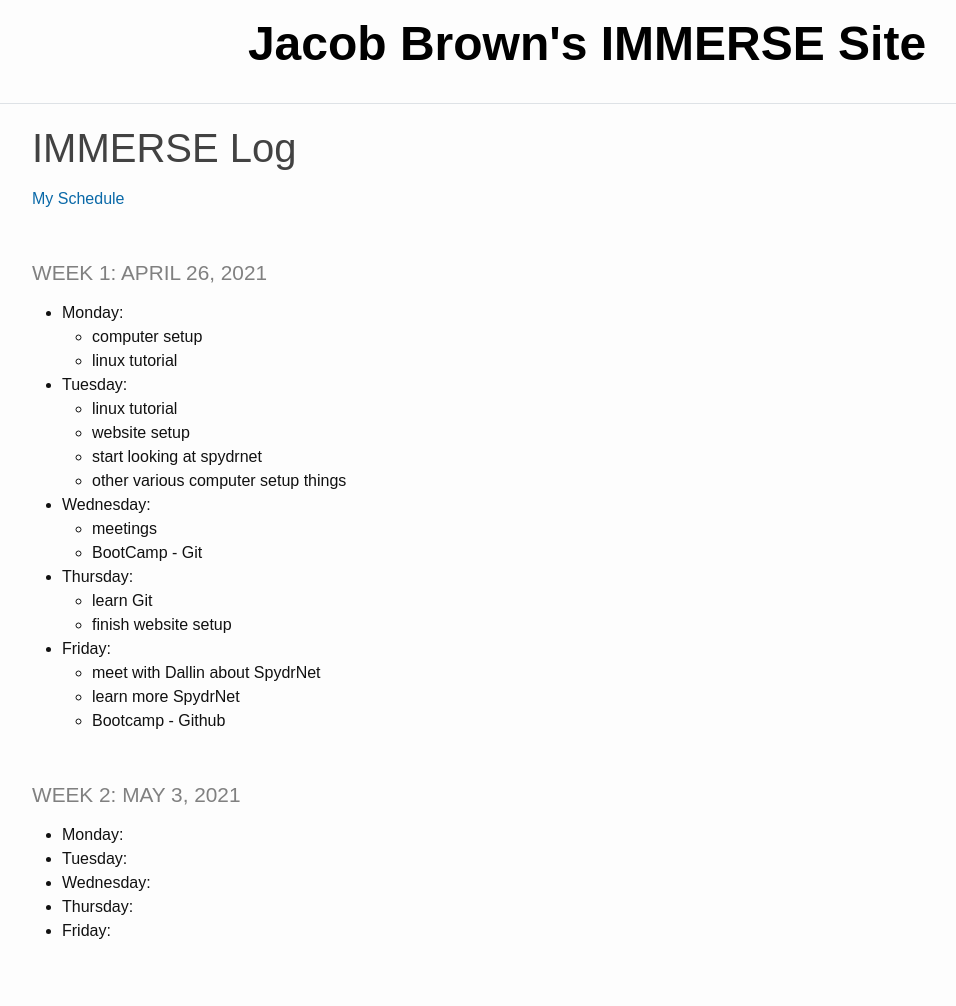
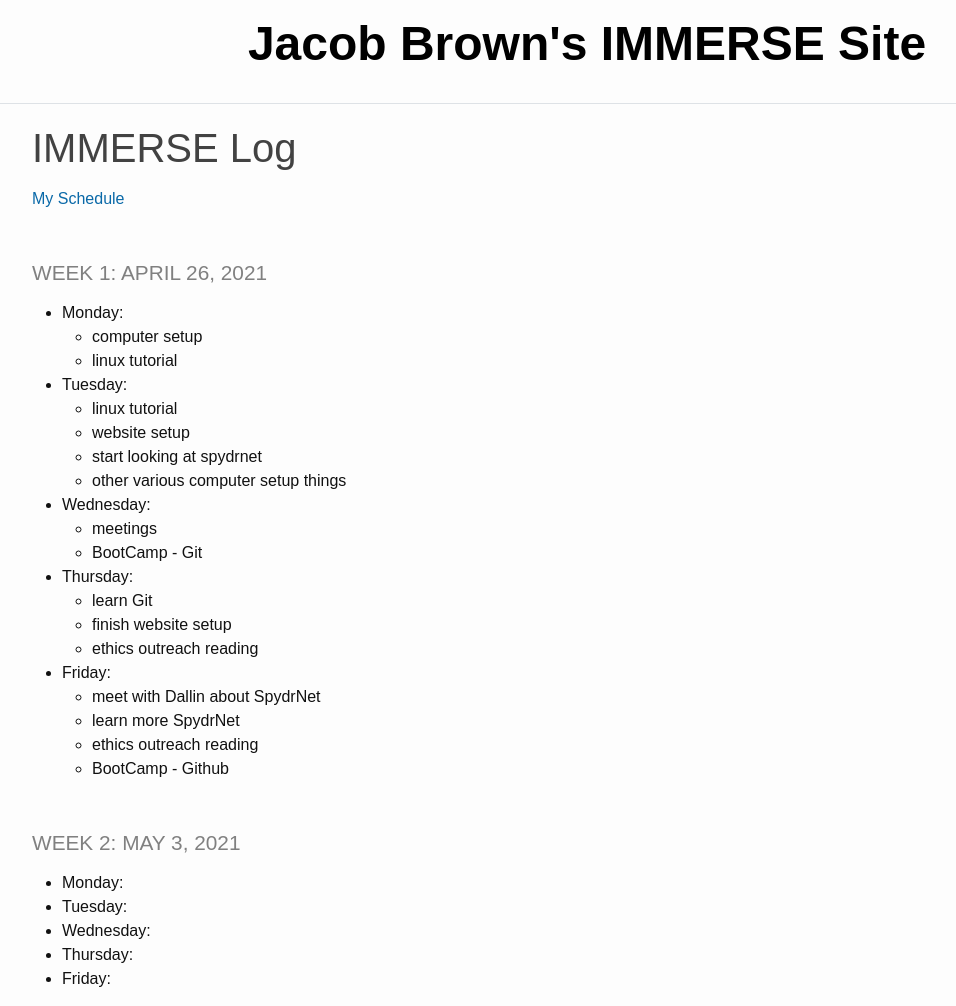
Before and after one commit to jacobdbrown4/jacob_brown, a Jekyll site: the page built from _pages/log.md, in a window 1280 px wide and 1006 px high. Shown: the whole window, without its empty margins (53-1009 px from the left). Built offline with Jekyll 4.4.1, drawn with Linux system fonts in a browser that asks for light colours.

Commit message:
updated log again

```diff
--- a/_pages/log.md
+++ b/_pages/log.md
@@ -21,10 +21,12 @@ title: IMMERSE Log
 * **Thursday**:
   * learn Git
   * finish website setup
+  * ethics outreach reading
 * **Friday**:
   * meet with Dallin about SpydrNet
   * learn more SpydrNet
-  * Bootcamp - Github
+  * ethics outreach reading
+  * BootCamp - Github
 
 ### Week 2: May 3, 2021
 * **Monday**:
```
